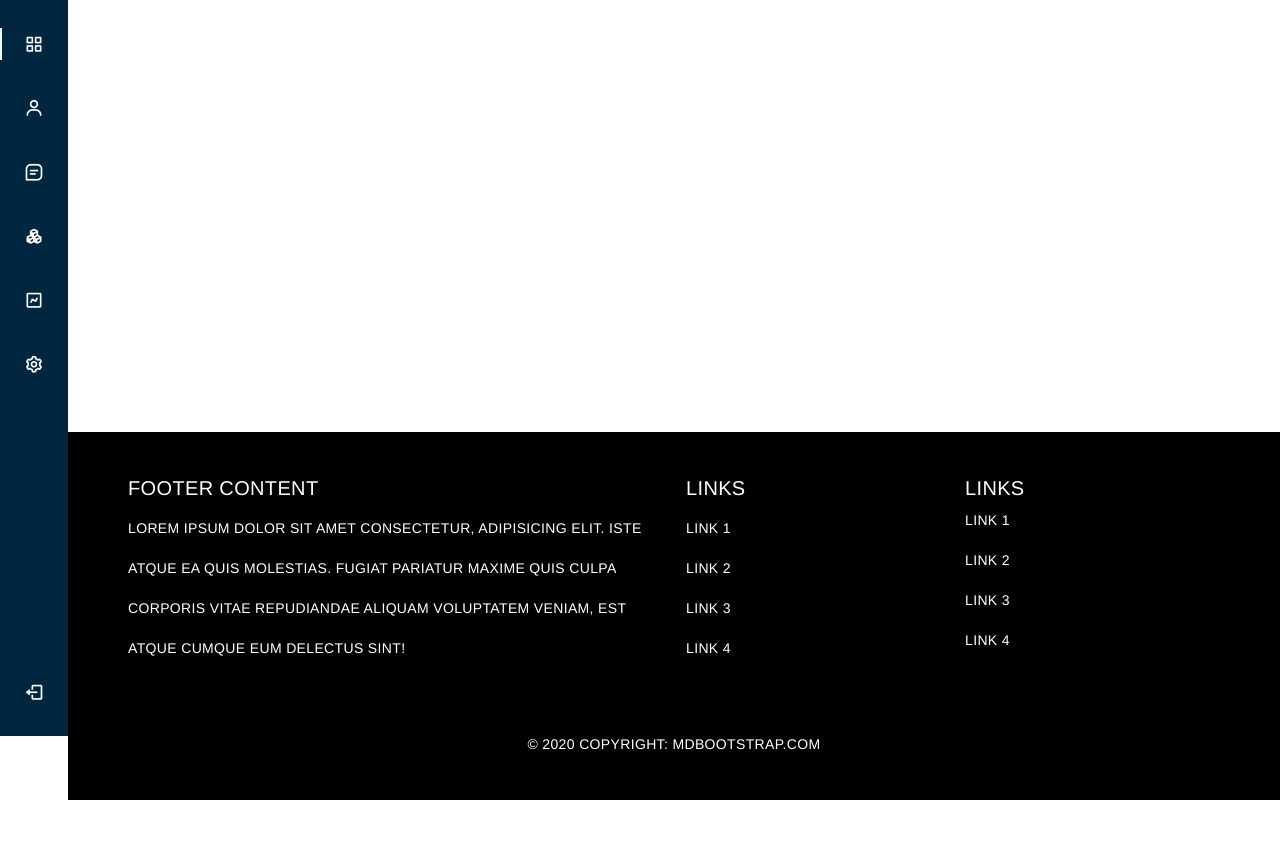
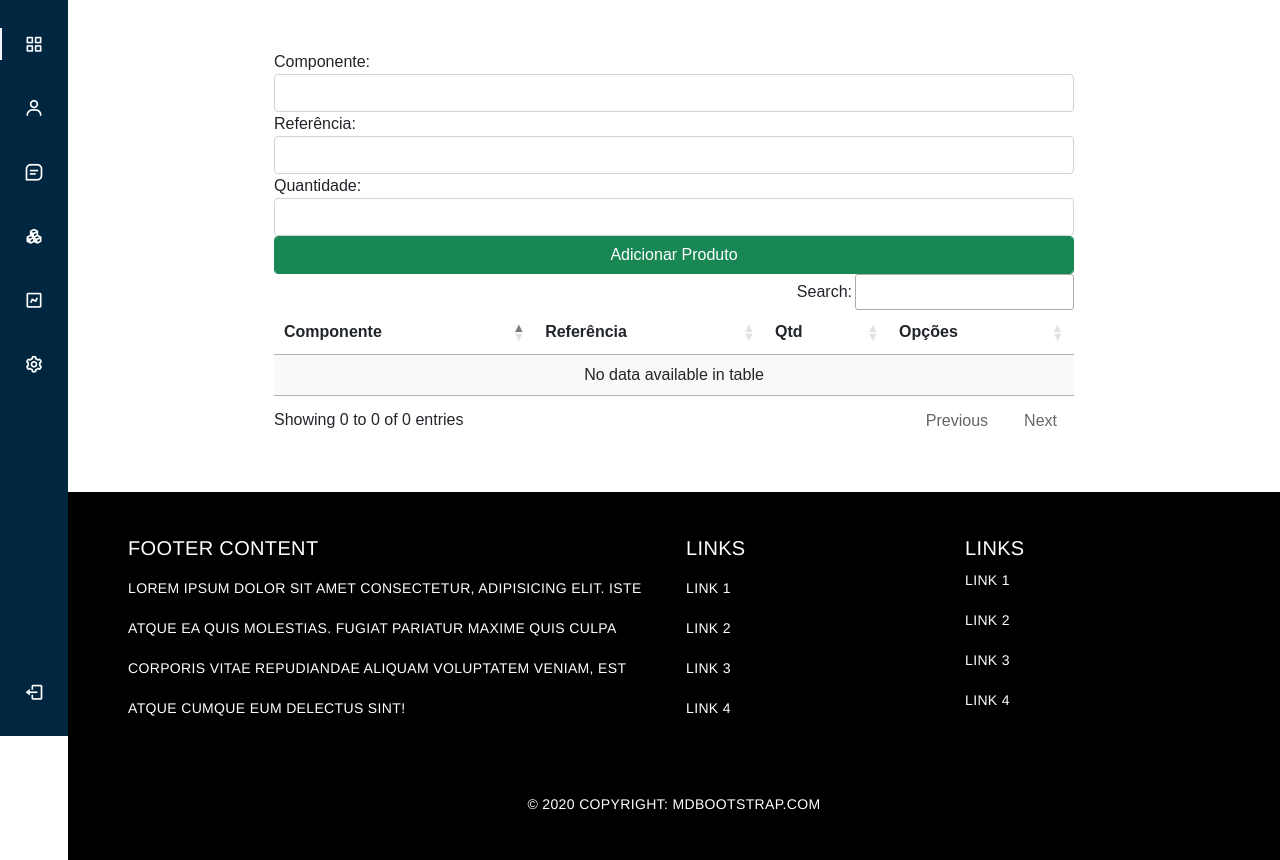
Before and after one commit to HugoPT/ByteBridges, a Django app: page /orderCreate in a window 1280 px wide. Shown: the part 64-924 px from the top of the page. Before the commit the page ends 864 px from the top, so only its background shows below. Run offline with Django 4.2, Linux system fonts and the light colour scheme; some libraries are stand-ins or nearby versions.

Commit message:
supplier enc

```diff
--- a/ByteBridges/ByteBridges/templates/orderCreate.html
+++ b/ByteBridges/ByteBridges/templates/orderCreate.html
@@ -1,4 +1,186 @@
 {% extends 'forms.html' %}
 {% block formTitle %}
-<h1 class="title">Criar Encomenda</h1>
+    <h1 class="title">Criar Encomenda</h1>
 {% endblock %}
+
+{% block formContent %}
+    <form id="dataForm">
+        <div class="form-group">
+            <label for="name">Componente:</label>
+            <input class="form-control" type="text" id="name" name="name" required>
+        </div>
+        <div class="form-group">
+            <label for="reference">Referência:</label>
+            <input class="form-control" type="text" id="reference" name="position" required>
+        </div>
+
+        <div class="form-group">
+            <label for="qtd">Quantidade:</label>
+            <input class="form-control" type="text" id="qtd" name="office" required>
+        </div>
+
+        <div class="form-group">
+            <div class="col-md12">
+                <button class="bnt btn-success form-control" type="button" onclick="addDataRow()">Adicionar Produto</button>
+            </div>
+        </div>
+
+    </form>
+
+    <!-- DataTables Table -->
+    <table id="dataTable" class="display">
+        <thead>
+        <tr>
+            <th>Componente</th>
+            <th>Referência</th>
+            <th>Qtd</th>
+            <th>Opções</th>
+        </tr>
+        </thead>
+        <tbody>
+        <!-- Existing data rows will go here -->
+        </tbody>
+    </table>
+
+
+
+    <script>
+        var table;
+
+        // Initialize DataTables
+        $(document).ready(function () {
+            table = $('#dataTable').DataTable({
+                dom: "Bfrtip",
+                buttons: ["copyHtml5", "excelHtml5", "csvHtml5", "pdfHtml5"],
+                language: {
+                    url: "//cdn.datatables.net/plug-ins/1.13.7/i18n/pt-PT.json",
+                },
+            });
+
+            // Add event listener for edit and delete buttons
+            $('#dataTable tbody').on('click', 'button.edit', function () {
+                var data = table.row($(this).parents('tr')).data();
+                editDataRow(data);
+            });
+
+            $('#dataTable tbody').on('click', 'button.delete', function () {
+                table.row($(this).parents('tr')).remove().draw();
+            });
+        });
+
+        // Function to add a new row to the DataTable
+        function addDataRow() {
+            let name = $('#name').val();
+            let reference = $('#reference').val();
+            let qtd = $('#qtd').val();
+
+            // Add a new row to the DataTable
+
+            var rowNode = table.row.add([name, reference, qtd, '<button class="edit btn btn-warning">Editar</button> <button class="btn btn-danger delete">Remover</button>']).draw().node();
+
+            $(rowNode).data('originalData', {name: name, reference: reference, qtd: qtd});
+
+            // Clear the form fields
+            $('#name').val('');
+            $('#reference').val('');
+            $('#qtd').val('');
+
+
+        }
+
+        // Function to edit a row in the DataTable
+        function editDataRow(data) {
+            $('#name').val(data.name);
+            $('#reference').val(data.reference);
+            $('#qtd').val(data.qtd);
+        }
+    </script>
+{% endblock %}
+{#{% block formContent %}#}
+{#     <div class="container pt-4">#}
+{##}
+{#    <div class="table-responsive">#}
+{#      <table class="table table-bordered">#}
+{#        <thead>#}
+{#          <tr>#}
+{#            <th class="text-center">Componente</th>#}
+{#            <th class="text-center">Referência</th>#}
+{#            <th class="text-center">Qtd</th>#}
+{#            <th class="text-center">Opções</th>#}
+{#          </tr>#}
+{#        </thead>#}
+{#        <tbody id="tbody">#}
+{##}
+{#        </tbody>#}
+{#      </table>#}
+{#    </div>#}
+{#    <button class="btn btn-md btn-primary"#}
+{#      id="addBtn" type="button">#}
+{#        Adcionar Produto#}
+{#    </button>#}
+{#  </div>#}
+{#    <script>#}
+{#    $(document).ready(function () {#}
+{##}
+{#      // Denotes total number of rows#}
+{#      var rowIdx = 0;#}
+{##}
+{#      // jQuery button click event to add a row#}
+{#      $('#addBtn').on('click', function () {#}
+{##}
+{#        // Adding a row inside the tbody.#}
+{#        $('#tbody').append(`<tr id="R${++rowIdx}">#}
+{#             <td class="row-index text-center">#}
+{#                <p>Motherboard Asus</p>#}
+{#             </td>#}
+{#               <td class="row-index text-center">#}
+{#                <p>MB45-PRO</p>#}
+{#             </td>#}
+{#             <td class="row-index text-center">#}
+{#                <p>4</p>#}
+{#             </td>#}
+{#              <td class="text-center">#}
+{#                <button class="btn btn-danger remove"#}
+{#                  type="button">Remover</button>#}
+{#                <button class="btn btn-warning remove"#}
+{#                  type="button">Alterar</button>#}
+{#                </td>#}
+{#              </tr>`);#}
+{#      });#}
+{##}
+{#      // jQuery button click event to remove a row.#}
+{#      $('#tbody').on('click', '.remove', function () {#}
+{##}
+{#        // Getting all the rows next to the row#}
+{#        // containing the clicked button#}
+{#        var child = $(this).closest('tr').nextAll();#}
+{##}
+{#        // Iterating across all the rows#}
+{#        // obtained to change the index#}
+{#        child.each(function () {#}
+{##}
+{#          // Getting <tr> id.#}
+{#          var id = $(this).attr('id');#}
+{##}
+{#          // Getting the <p> inside the .row-index class.#}
+{#          var idx = $(this).children('.row-index').children('p');#}
+{##}
+{#          // Gets the row number from <tr> id.#}
+{#          var dig = parseInt(id.substring(1));#}
+{##}
+{#          // Modifying row index.#}
+{#          idx.html(`Row ${dig - 1}`);#}
+{##}
+{#          // Modifying row id.#}
+{#          $(this).attr('id', `R${dig - 1}`);#}
+{#        });#}
+{##}
+{#        // Removing the current row.#}
+{#        $(this).closest('tr').remove();#}
+{##}
+{#        // Decreasing total number of rows by 1.#}
+{#        rowIdx--;#}
+{#      });#}
+{#    });#}
+{#  </script>#}
+{#{% endblock %}#}
```
Also changed, not shown: ByteBridges/ByteBridges/views.py (+6 -4 lines).
